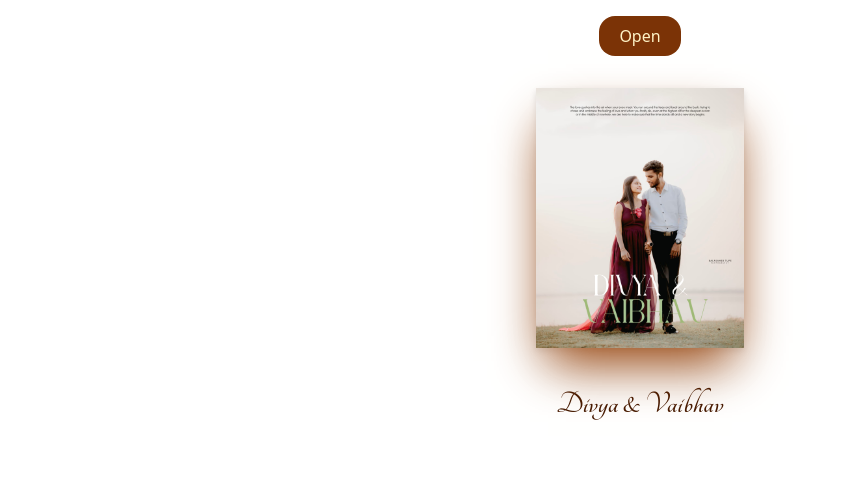
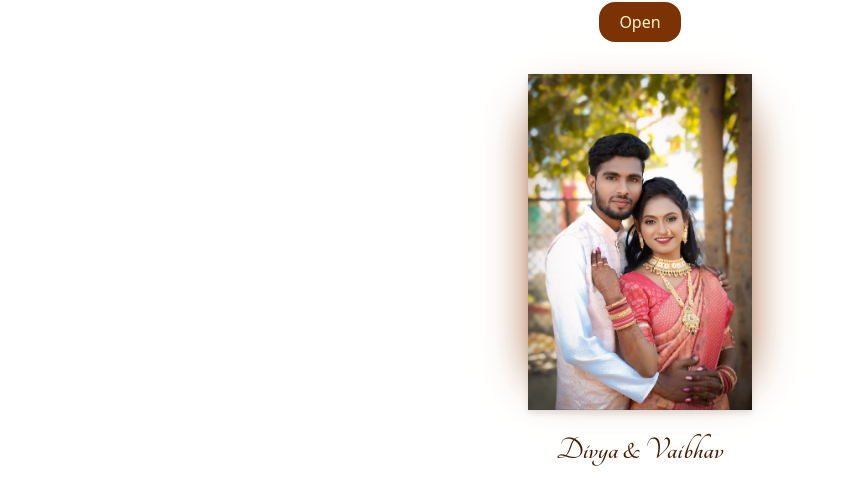
Before and after one commit to harendrasinp/wedding, a React (Vite) app: page / in a window 1280 px wide. Shown: the part 178-682 px from the top of the page, without its empty margins (0-845 px from the left). Built offline with nearby package versions, Linux system fonts and the light colour scheme; a web font is replaced by a local one.

Commit message:
add cover pic

```diff
--- a/src/App.jsx
+++ b/src/App.jsx
@@ -118,9 +118,6 @@ export const App = () => {
                 <img className='w-full h-[18.5rem] block' src="/Dimages/01.jpg" alt="g" />
               </div>
               <div className='w-[19rem] h-[19rem] outline-none'>
-                <img className='w-full h-[18.5rem] block' src="/Dimages/02.jpg" alt="g" />
-              </div>
-              <div className='w-[19rem] h-[19rem] outline-none'>
                 <img className='w-full h-[18.5rem] block' src="/Dimages/03.jpg" alt="g" />
               </div>
               <div className='w-[19rem] h-[19rem] outline-none'>
@@ -180,12 +177,12 @@ export const App = () => {
         </footer>
       </div>
       {toggle ?
-        <div className="mt-[6rem] flex flex-col justify-center items-center h-[18rem] gap-8">
+        <div className="mt-[7rem] flex flex-col justify-center items-center h-[18rem] gap-8">
           <button className='bg-amber-900 text-amber-100 px-5 py-2 rounded-[1rem]' onClick={() => setToggle(false)}>Open</button>
-          <div className='w-[13rem] h-[18rem] shadow-2xl shadow-amber-800 drop-shadow-md'>
-            <img src="/Dimages/10.jpg" alt="photo" />
+          <div className='w-[14rem] h-[18rem] shadow-2xl shadow-amber-800 drop-shadow-md'>
+            <img src="/Dimages/coverpic.jpg" alt="photo" />
           </div>
-          <div className='tangerine-regular font-bold text-[2rem] text-amber-950'>Divya & Vaibhav</div>
+          <div className=' mt-8 tangerine-regular font-bold text-[2rem] text-amber-950'>Divya & Vaibhav</div>
         </div>
         : null
       }
```
Also changed, not shown: public/Dimages/02.jpg (deleted), public/Dimages/coverpic.jpg (added).
